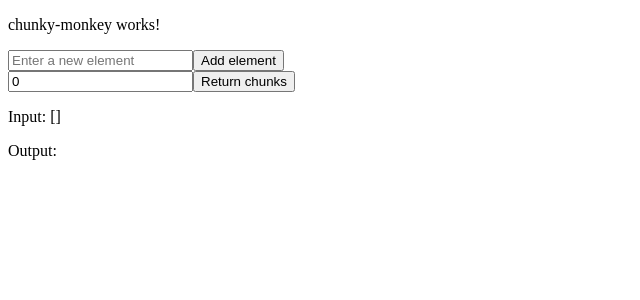
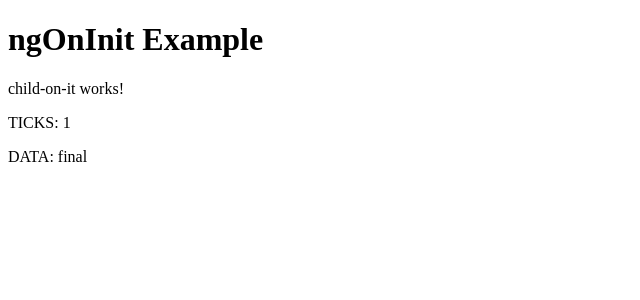
Before and after one commit to RockstarWebDev/mock-drill-Angular, an Angular app: page / in a window 1280 px wide. Shown: the top 300 px of the page, without its empty margins (0-640 px from the left). Built offline with nearby package versions, Linux system fonts and the light colour scheme.

Commit message:
ngOnInit is a one-and-done hook. Initialization is its only concern.

```diff
--- a/src/app/app.component.html
+++ b/src/app/app.component.html
@@ -1,8 +1,8 @@
-
 <!-- <app-user-management></app-user-management> -->
 <!-- <app-counter></app-counter> -->
 <!-- <app-task-list></app-task-list> -->
 <!-- <app-source></app-source> -->
 <!-- <app-char-counter></app-char-counter> -->
 <!-- <app-palindrome></app-palindrome> -->
-<app-chunky-monkey></app-chunky-monkey>
+<!-- <app-chunky-monkey></app-chunky-monkey> -->
+<app-parent-on-it></app-parent-on-it>
--- a/src/app/app.module.ts
+++ b/src/app/app.module.ts
@@ -11,6 +11,8 @@ import { SourceComponent } from './parent-child/source/source.component';
 import { CharCounterComponent } from './char counter/char-counter/char-counter.component';
 import { PalindromeComponent } from './palindrome/palindrome.component';
 import { ChunkyMonkeyComponent } from './chunky-monkey/chunky-monkey.component';
+import { ChildOnItComponent } from './lifecycleHooks/ngOnInit/child-on-it/child-on-it.component';
+import { ParentOnItComponent } from './lifecycleHooks/ngOnInit/parent-on-it/parent-on-it.component';
 
 
 @NgModule({
@@ -23,7 +25,9 @@ import { ChunkyMonkeyComponent } from './chunky-monkey/chunky-monkey.component';
     SourceComponent,
     CharCounterComponent,
     PalindromeComponent,
-    ChunkyMonkeyComponent
+    ChunkyMonkeyComponent,
+    ChildOnItComponent,
+    ParentOnItComponent
   ],
   imports: [
     BrowserModule,
--- /dev/null
+++ b/src/app/lifecycleHooks/ngOnInit/child-on-it/child-on-it.component.html
@@ -0,0 +1,3 @@
+<p>child-on-it works!</p>
+<p>TICKS: {{ lifecycleTicks }}</p>
+<p>DATA: {{ data }}</p>
--- /dev/null
+++ b/src/app/lifecycleHooks/ngOnInit/child-on-it/child-on-it.component.ts
@@ -0,0 +1,15 @@
+import { Component, Input, OnInit } from '@angular/core';
+
+@Component({
+  selector: 'app-child-on-it',
+  templateUrl: './child-on-it.component.html',
+  styleUrls: ['./child-on-it.component.css'],
+})
+export class ChildOnItComponent implements OnInit {
+  @Input() data: string = '';
+  lifecycleTicks: number = 0;
+
+  ngOnInit(): void {
+    this.lifecycleTicks++;
+  }
+}
--- /dev/null
+++ b/src/app/lifecycleHooks/ngOnInit/parent-on-it/parent-on-it.component.html
@@ -0,0 +1,2 @@
+<h1>ngOnInit Example</h1>
+<app-child-on-it [data]="arbitraryData"></app-child-on-it>
--- /dev/null
+++ b/src/app/lifecycleHooks/ngOnInit/parent-on-it/parent-on-it.component.ts
@@ -0,0 +1,16 @@
+import { Component } from '@angular/core';
+
+@Component({
+  selector: 'app-parent-on-it',
+  templateUrl: './parent-on-it.component.html',
+  styleUrls: ['./parent-on-it.component.css'],
+})
+export class ParentOnItComponent {
+  arbitraryData: string = 'initial';
+
+  constructor() {
+    setTimeout(() => {
+      this.arbitraryData = 'final';
+    }, 2000);
+  }
+}
```
Also changed, not shown: src/app/lifecycleHooks/ngOnInit/child-on-it/child-on-it.component.css (added), src/app/lifecycleHooks/ngOnInit/parent-on-it/parent-on-it.component.css (added), 2 other files (tests, documents, lock files or other folders).
